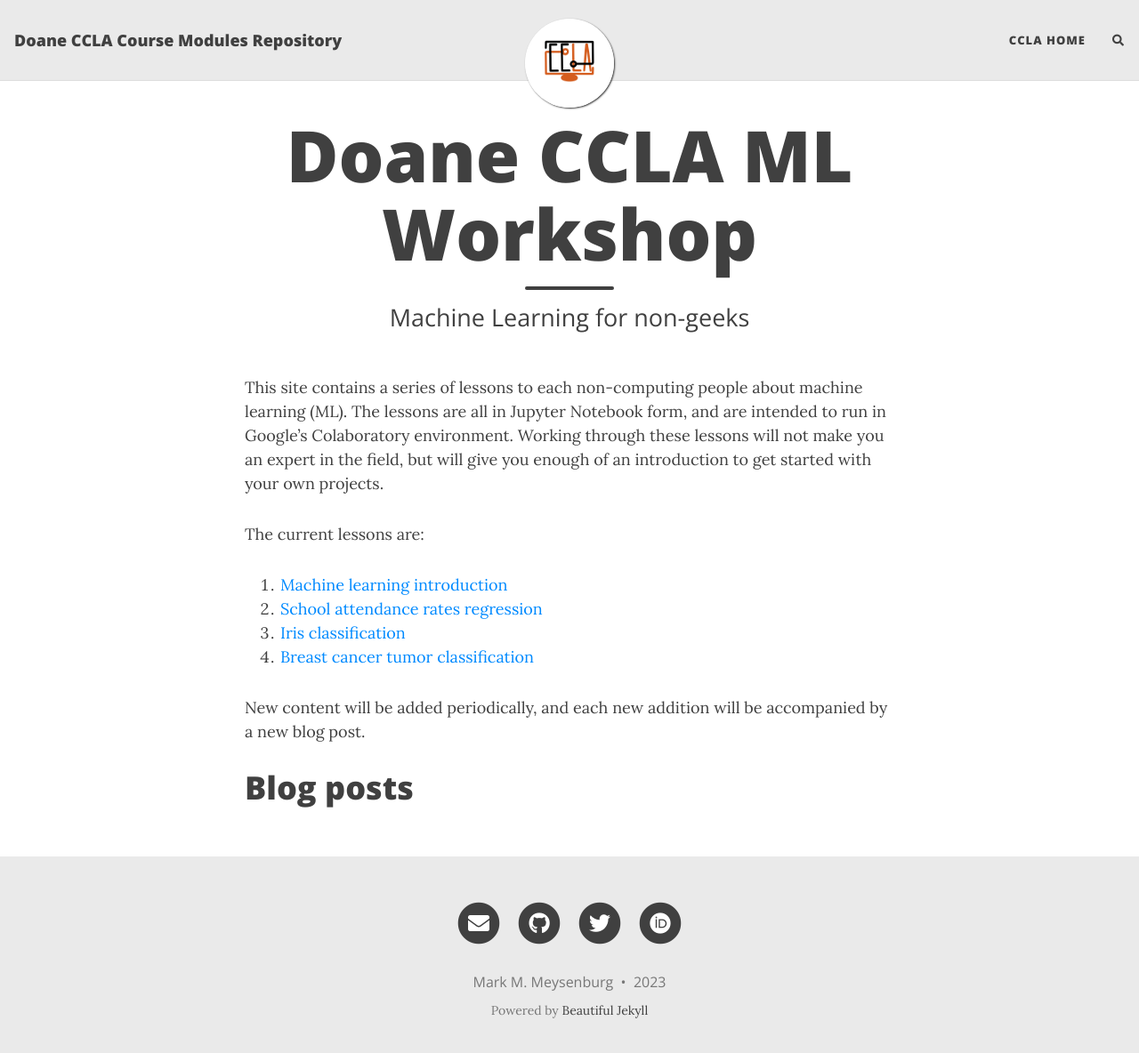
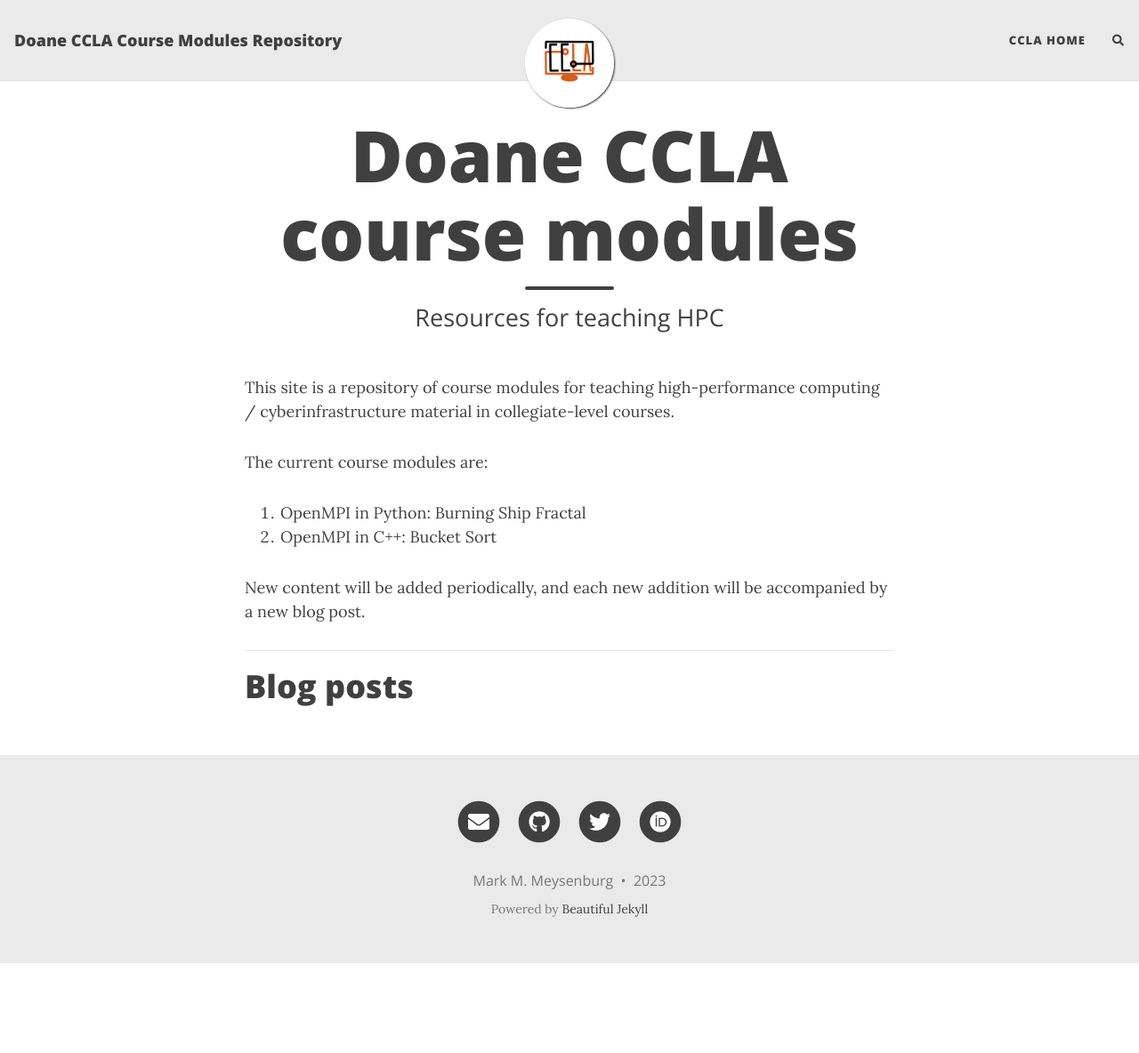
Before and after one commit to mmeysenburg/ccla-class-modules, a Jekyll site: the page built from index.md, in a window 1280 px wide and 1197 px high. Shown: the top 1184 px of the window at 89% size. Built offline with Jekyll 4.4.1, drawn with Linux system fonts in a browser that asks for light colours; nearby versions of some CDN libraries; our own code applies the rules of GitHub Pages for plain Markdown files; the list of posts is cut into pages by our own code; comment, search, counter and statistics services are not loaded.

Commit message:
Updated index.md for course modules vs. ml wkshp

```diff
--- a/index.md
+++ b/index.md
@@ -1,23 +1,25 @@
 ---
 layout: home
-title: Doane CCLA ML Workshop
-subtitle: Machine Learning for non-geeks
+title: Doane CCLA course modules
+subtitle: Resources for teaching HPC
 ---
 
-This site contains a series of lessons to each non-computing people about
-machine learning (ML). The lessons are all in Jupyter Notebook form, and
-are intended to run in Google's Colaboratory environment. Working through
-these lessons will not make you an expert in the field, but will give you
-enough of an introduction to get started with your own projects.
 
-The current lessons are:
+This site is a repository of course modules for teaching high-performance computing / cyberinfrastructure material in collegiate-level courses.
 
-1. [Machine learning introduction](./2023-10-11-machine-learning-introduction/)
-2. [School attendance rates regression](2023-10-11-attendance-rates-regression/)
-3. [Iris classification](2023-10-11-iris-classification/)
-4. [Breast cancer tumor classification](2023-10-12-breast-cancer-tumor-classification/)
+
+The current course modules are:
+
+
+1. OpenMPI in Python: Burning Ship Fractal
+2. OpenMPI in C++: Bucket Sort
+
 
 New content will be added periodically, and each new addition will be
 accompanied by a new blog post.
 
+
+---
+
+
 # Blog posts
```
